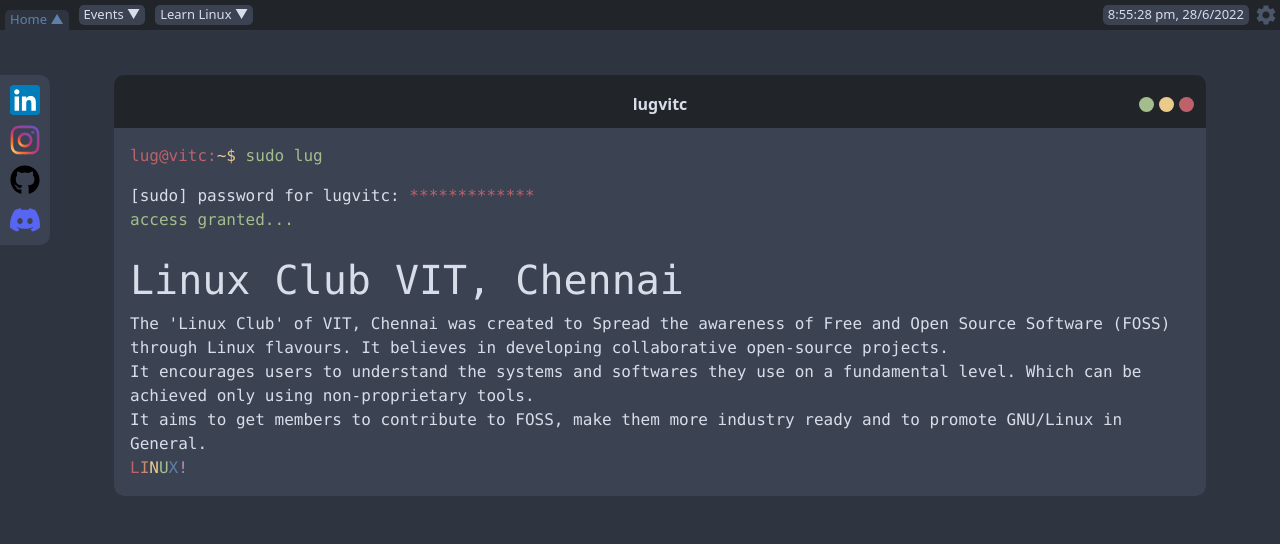
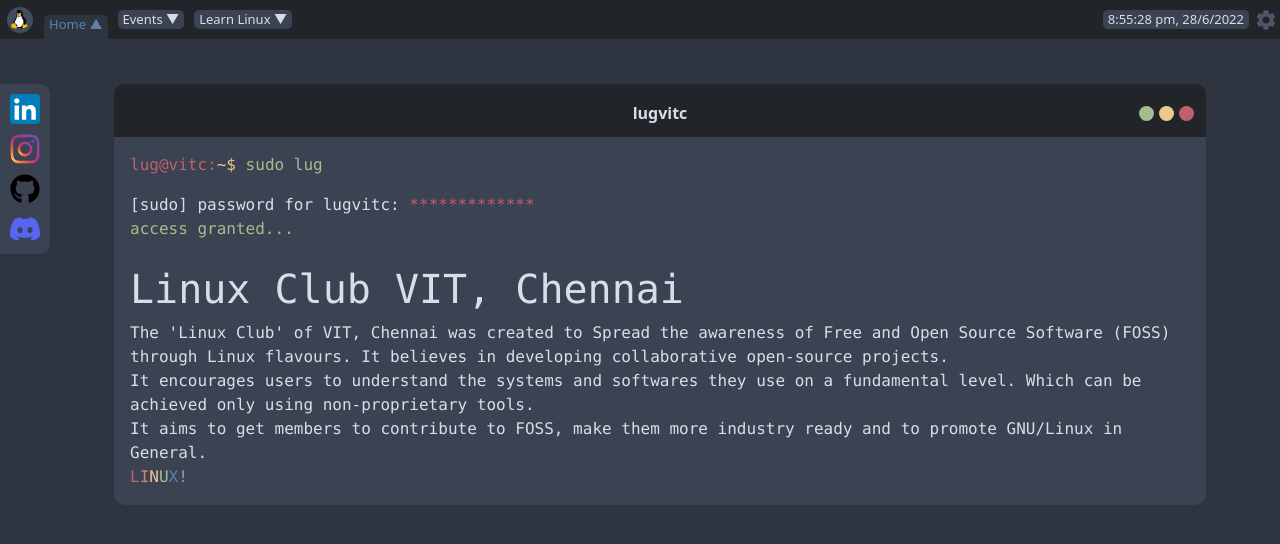
Before and after one commit to lugvitc/lugvitc.github.io, a React (Create React App) app: page /#/ in a window 1280 px wide. Shown: the top 544 px of the page. Built offline with nearby package versions, Linux system fonts and the light colour scheme.

Commit message:
added logo to top bar

```diff
--- a/src/components/topBar/topBar.css
+++ b/src/components/topBar/topBar.css
@@ -18,6 +18,28 @@
     justify-content: flex-end;
     align-items: center;
     font-size: small;
+}
+
+.top-bar-logo {
+    margin: 0.5em;
+    padding: 0.5em;
+    height: 2em;
+    width: 2em;
+    /* cursor: pointer; */
+    border-radius: 100vmax;
+    background-color: var(--nord2);
+
+    display: flex;
+    justify-content: center;
+    align-items: center;
+}
+
+.top-bar-logo:hover {
+    background-color: var(--nord10);
+}
+
+.top-bar-logo > img {
+    height: 1.5em;
 }
 
 #top-bar-links {
--- a/src/components/topBar/topBar.js
+++ b/src/components/topBar/topBar.js
@@ -1,12 +1,14 @@
-import { useEffect, useRef, useState } from 'react';
+import { useRef, useState } from 'react';
 import { NavLink } from 'react-router-dom';
 
 import TopBarTimeDate from './topBarTimeDate';
 import TerminalWindow from '../terminal/terminalWindow';
 
+import useSettings from '../../hooks/useSettings';
+import LugvitcLogo from '../../images/Tux.svg';
+
 import './topBar.css';
 import './settings.css';
-import useSettings from '../../hooks/useSettings';
 
 export default function TopBar({ refer, topBarLinks }) {
     const settingsDialog = useRef(null);
@@ -32,6 +34,9 @@
     return (
         <header ref={refer} id='top-bar'>
             <div className='top-bar-contents'>
+                <div className='top-bar-logo'>
+                    <img src={LugvitcLogo} alt='lug logo' />
+                </div>
                 <nav id='top-bar-links'>
                     {topBarLinks.map((nav, index) => (
                         <NavLink
```
Also changed, not shown: src/images/Tux.svg (added).
